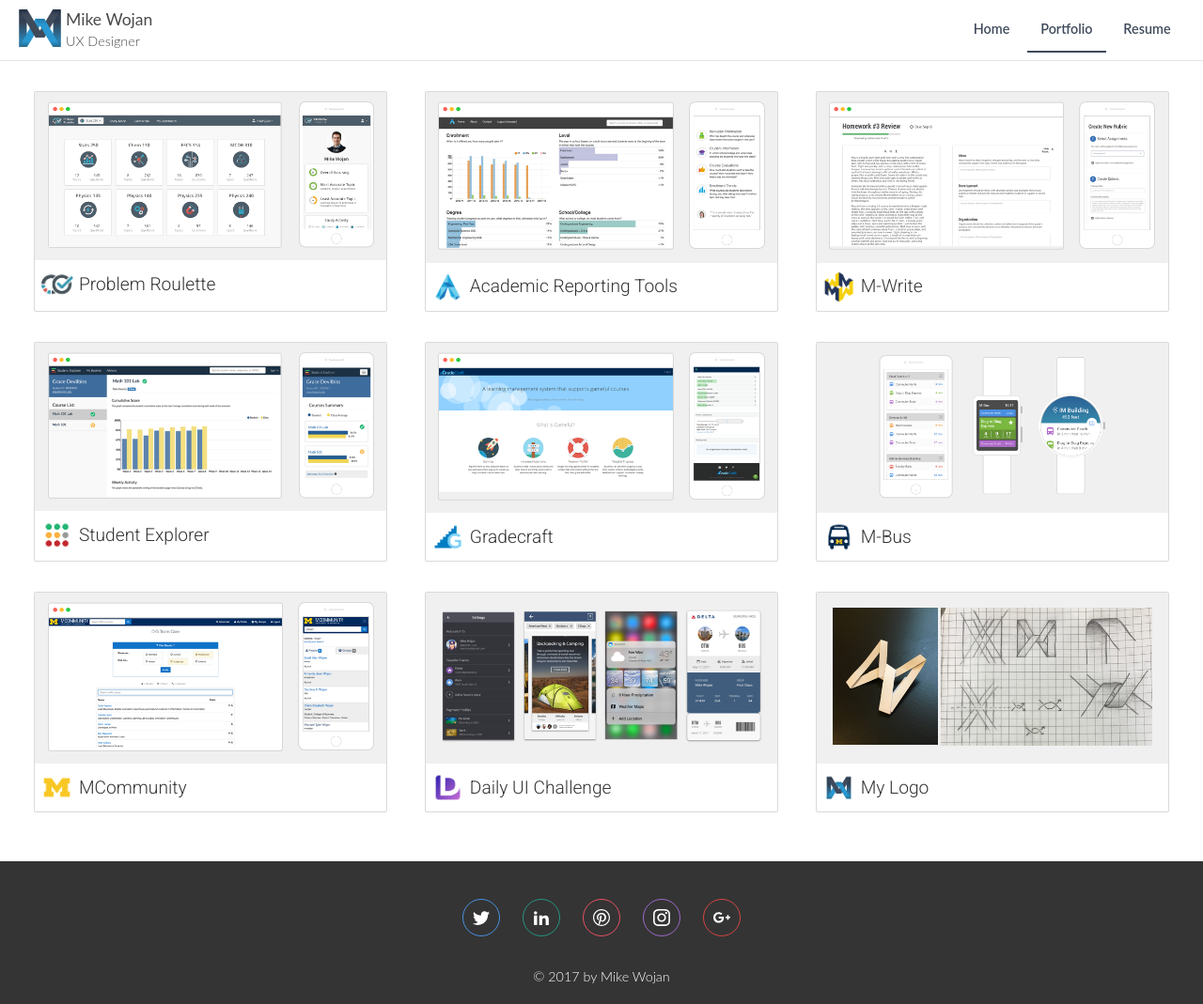
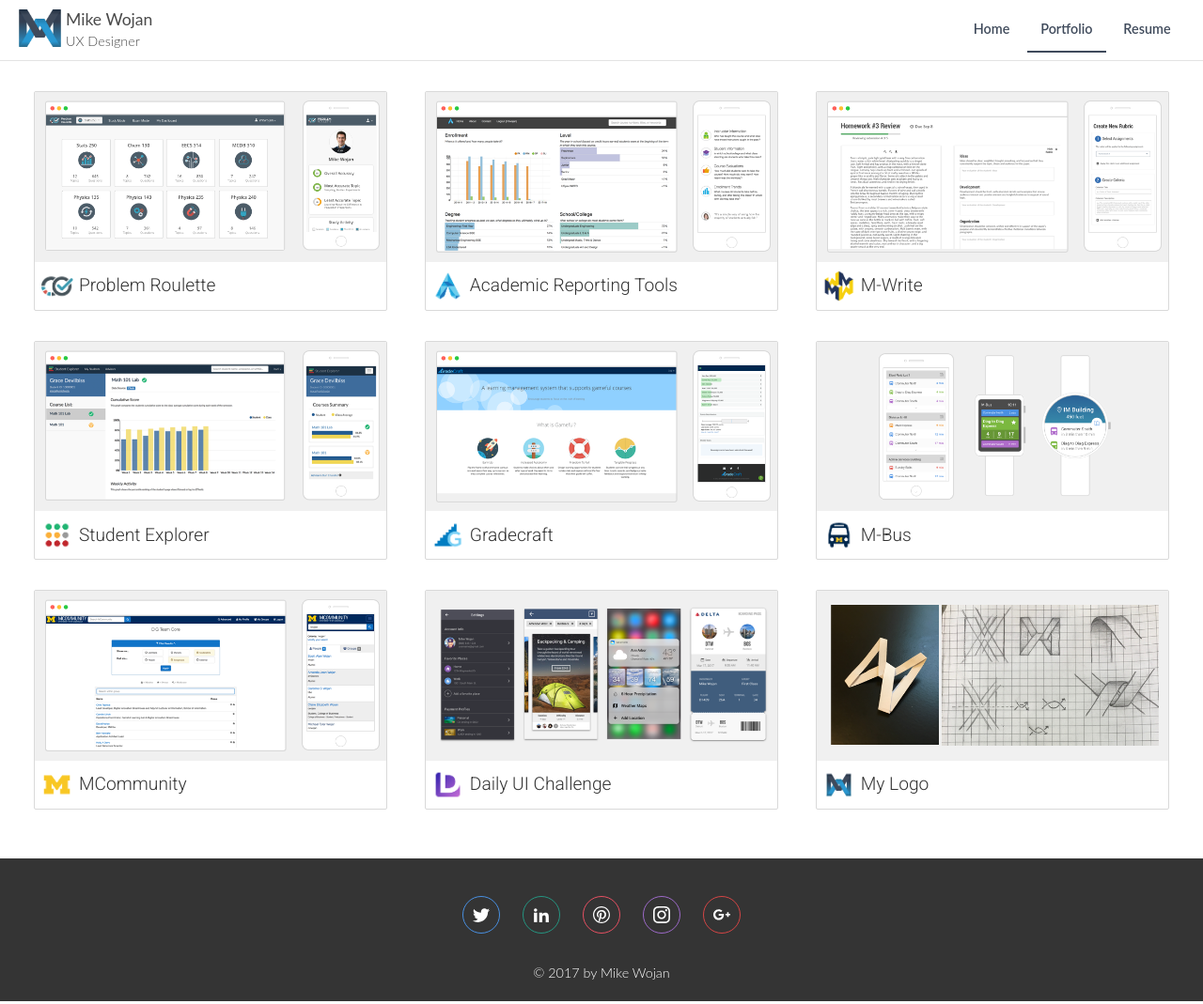
Before and after one commit to mtwojan/mikewojan.com, a Jekyll site: the page built from _portfolio/index.html, in a window 1280 px wide. Shown: the whole page at 94% size. Built offline with Jekyll 4.4.1, drawn with Linux system fonts in a browser that asks for light colours.

Commit message:
added bottom padding to the img container so the cards remain a fixed width while the images are loading

```diff
--- a/_sass/layout/_portfolio.scss
+++ b/_sass/layout/_portfolio.scss
@@ -23,14 +23,14 @@
 }
 
 .card {
+  width: 100%;
   box-sizing: border-box;
   margin: 1rem .25em;
   text-align: left;
   border: 1px solid #D9D9D9;
   border-radius: 2px;
-
   img {
-    width: 98%;
+    width: 95%;
   }
 }
 
@@ -75,6 +75,13 @@
   text-align: center;
   background-color: #f0f0f0;
   padding: 10px;
+  position: relative;
+  padding-bottom: 45.6%;
+  img {
+    position: absolute;
+    top: 5%;
+    left: 3%;
+  }
 }
 
 .card-description {
```
Also changed, not shown: 2 other files.
